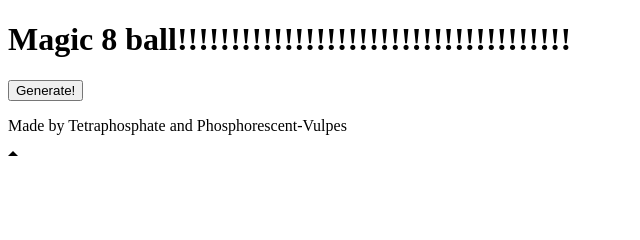
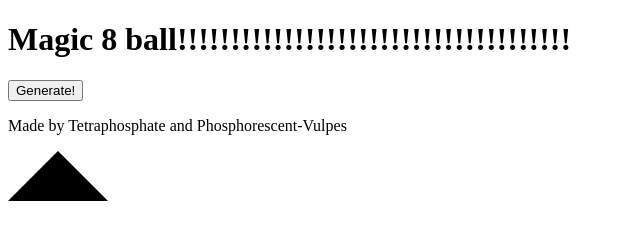
Before and after one commit to Tetraphosphate/magic-8-ball, a plain HTML site: page index.html in a window 1280 px wide. Shown: the whole page, without its empty margins (0-640 px from the left). Drawn offline with Linux system fonts and the light colour scheme.

Commit message:
Update index.html

```diff
--- a/index.html
+++ b/index.html
@@ -9,10 +9,10 @@
 	.arrow-up {
 		width: 0;
 		height: 0;
-		border-left: 5px solid transparent;
-		border-right: 5px solid transparent;
+		border-left: 50px solid transparent;
+		border-right: 50px solid transparent;
 
-		border-bottom: 5px solid black;
+		border-bottom: 50px solid black;
 	}
 </style>
 
```
